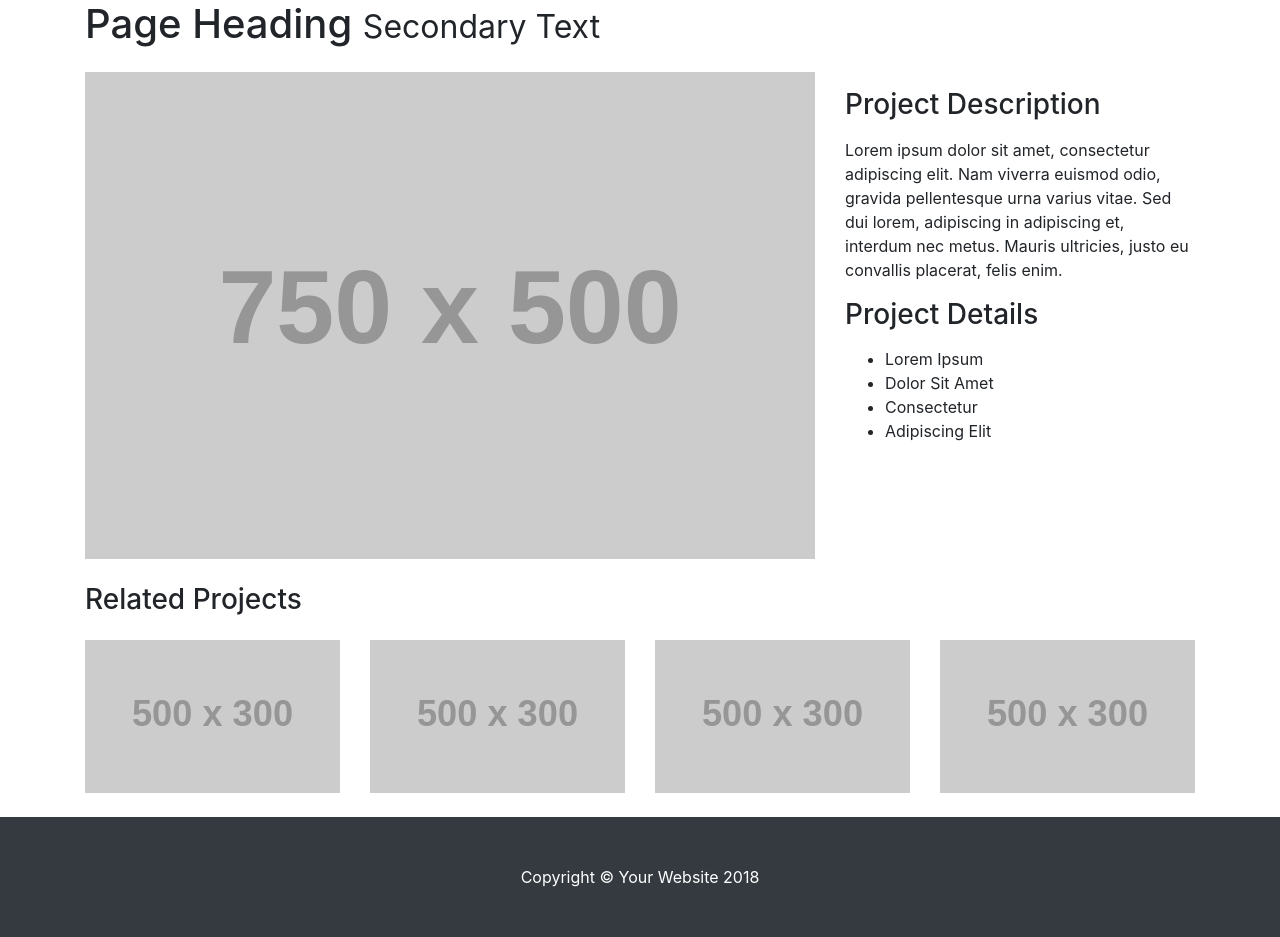
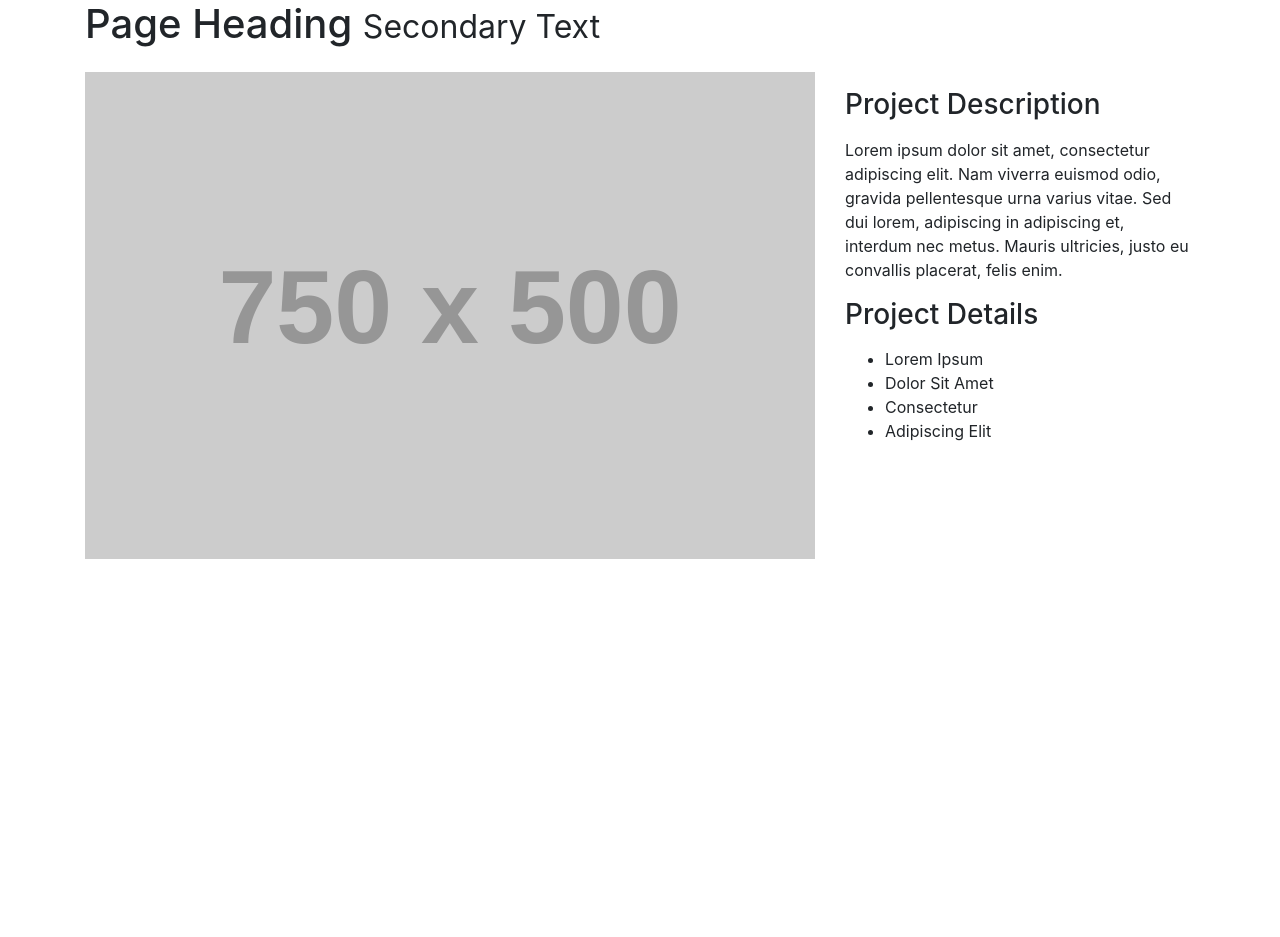
Before and after one commit to kirilig09/cartoon-algo, a web app: page / in a window 1280 px wide. Shown: the part 136-1073 px from the top of the page. After the commit the page ends 695 px from the top, so only its background shows below. Run offline with its HTML, style and script files only (its server is not run), Linux system fonts and the light colour scheme; grey boxes labelled with a size stand in for pictures from a placeholder-image service; data that the repository does not hold is empty; some libraries are stand-ins or nearby versions.

Commit message:
removing unnessesary stuff

```diff
--- a/src/main/resources/static/index.html
+++ b/src/main/resources/static/index.html
@@ -115,48 +115,13 @@
     </div>
     <!-- /.row -->
 
-    <!-- Related Projects Row -->
-    <h3 class="my-4">Related Projects</h3>
 
-    <div class="row">
-
-      <div class="col-md-3 col-sm-6 mb-4">
-        <a href="#">
-          <img class="img-fluid" src="http://placehold.it/500x300" alt="">
-        </a>
-      </div>
-
-      <div class="col-md-3 col-sm-6 mb-4">
-        <a href="#">
-          <img class="img-fluid" src="http://placehold.it/500x300" alt="">
-        </a>
-      </div>
-
-      <div class="col-md-3 col-sm-6 mb-4">
-        <a href="#">
-          <img class="img-fluid" src="http://placehold.it/500x300" alt="">
-        </a>
-      </div>
-
-      <div class="col-md-3 col-sm-6 mb-4">
-        <a href="#">
-          <img class="img-fluid" src="http://placehold.it/500x300" alt="">
-        </a>
-      </div>
-
-    </div>
-    <!-- /.row -->
 
   </div>
   <!-- /.container -->
 
   <!-- Footer -->
-  <footer class="py-5 bg-dark">
-    <div class="container">
-      <p class="m-0 text-center text-white">Copyright &copy; Your Website 2018</p>
-    </div>
-    <!-- /.container -->
-  </footer>
+
 
   <!-- Bootstrap core JavaScript -->
   <script src="vendor/jquery/jquery.min.js"></script>
```
